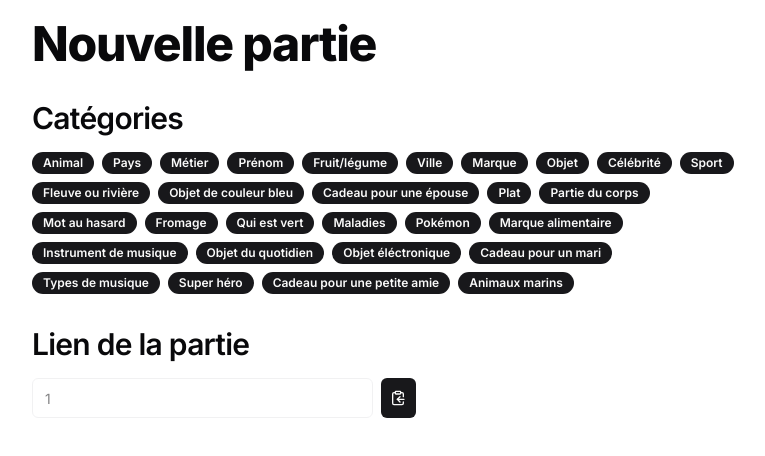
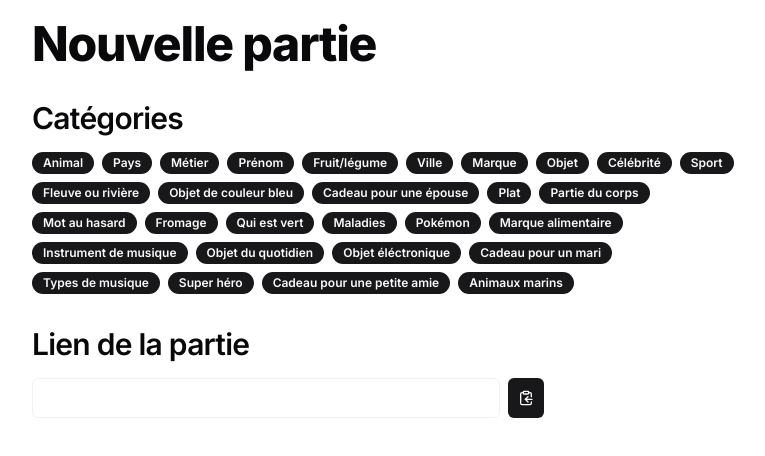
Before and after one commit to Franck-Fernandez-pro/little-bac, a Next.js app: page /room/1 in a window 1280 px wide. Shown: the top 456 px of the page, without its empty margins (256-1021 px from the left). Built offline with nearby package versions, Linux system fonts and the light colour scheme; no server answers.

Commit message:
Add url to invite people

```diff
--- a/app/room/[id]/page.tsx
+++ b/app/room/[id]/page.tsx
@@ -1,6 +1,7 @@
 import CopyClipboard from '@/components/CopyClipboard';
 import { Badge } from '@/components/ui/badge';
 import { Input } from '@/components/ui/input';
+import { headers } from 'next/headers';
 
 const CATEGORIES = [
   'Animal',
@@ -35,6 +36,9 @@ const CATEGORIES = [
 ];
 
 export default function Room({ params: { id } }: { params: { id: string } }) {
+  const heads = headers();
+  const url = heads.get('referer') || '';
+
   return (
     <main className="px-72 pt-5 space-y-8">
       <h1>Nouvelle partie</h1>
@@ -50,9 +54,9 @@ export default function Room({ params: { id } }: { params: { id: string } }) {
 
       <section>
         <h2>Lien de la partie</h2>
-        <div className="flex w-full max-w-sm items-center space-x-2">
-          <Input type="text" value={id} disabled />
-          <CopyClipboard text={id} />
+        <div className="flex w-full max-w-lg items-center space-x-2">
+          <Input type="text" value={url} disabled />
+          <CopyClipboard text={url} />
         </div>
       </section>
     </main>
```
